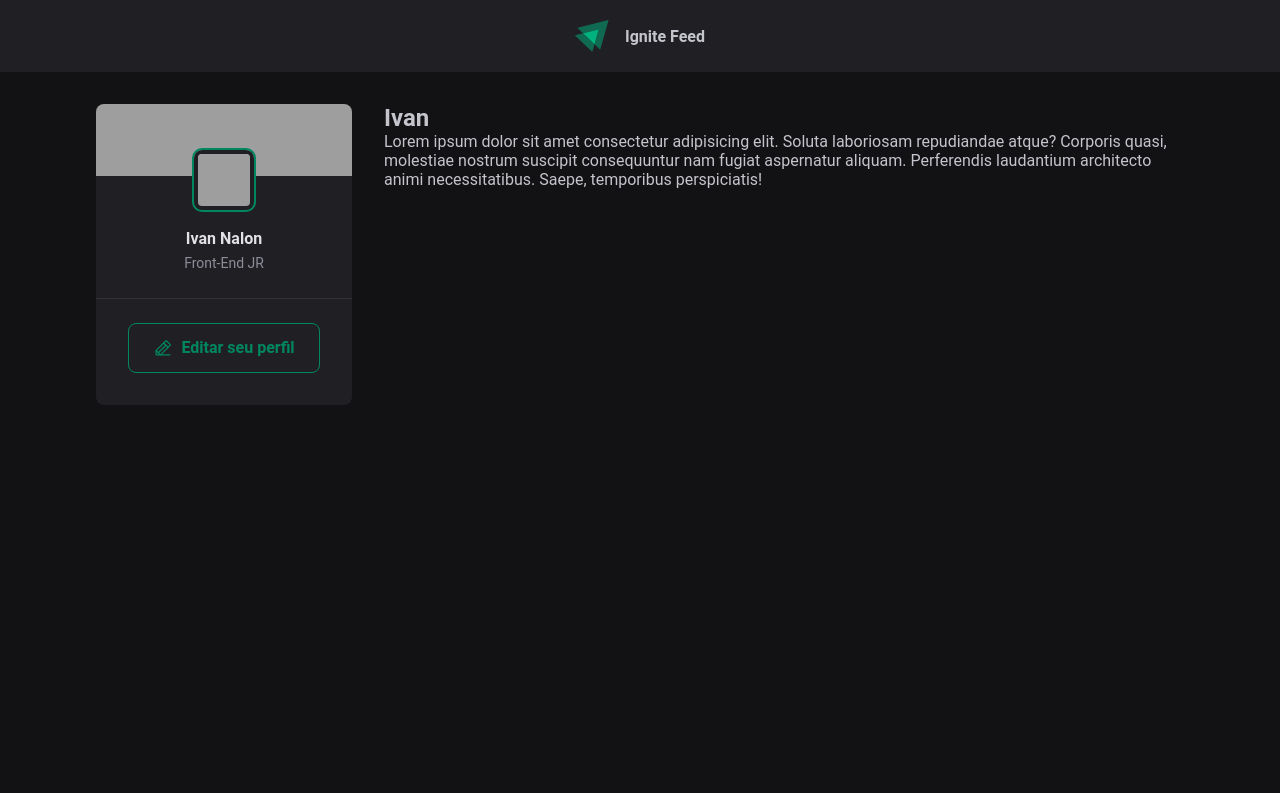
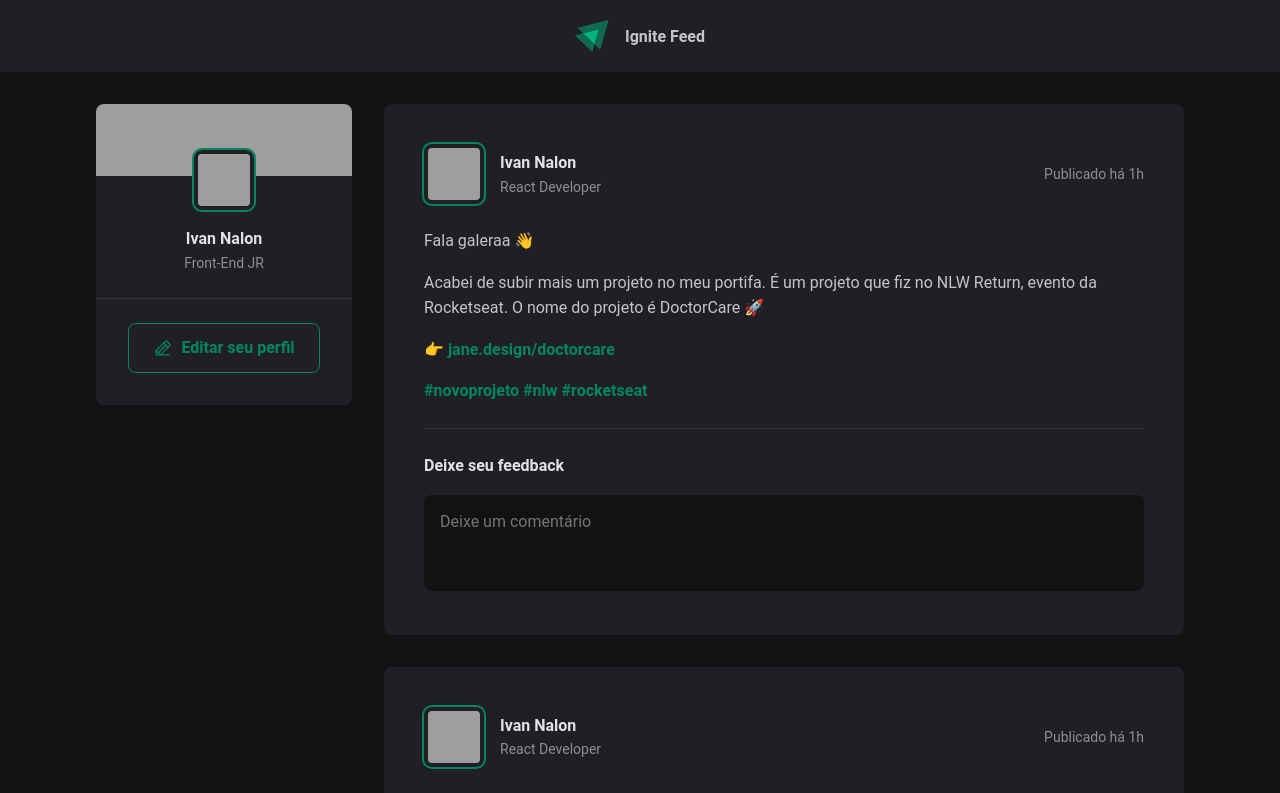
Before and after one commit to ivannalon/reactapp, a React app: page / in a window 1280 px wide. Shown: the top 793 px of the page. Built offline with nearby package versions, Linux system fonts and the light colour scheme; grey boxes are pictures that could not be loaded; the HTML template or start-up script is replaced by a standard one.

Commit message:
Finalizado a estrutura do Post

```diff
--- a/src/App.jsx
+++ b/src/App.jsx
@@ -1,5 +1,5 @@
 import { Header } from "./components/Header";
-import { Post } from "./Post";
+import { Post } from "./components/Post";
 import "./global.css"
 import styles from "./App.module.css"
 import { Sidebar } from "./components/Sidebar";
@@ -16,6 +16,11 @@
             author="Ivan"
             content="Lorem ipsum dolor sit amet consectetur adipisicing elit. Soluta laboriosam repudiandae atque? Corporis quasi, molestiae nostrum suscipit consequuntur nam fugiat aspernatur aliquam. Perferendis laudantium architecto animi necessitatibus. Saepe, temporibus perspiciatis!"
           />
+
+          <Post
+            author="Ivan"
+            content="Lorem ipsum dolor sit amet consectetur adipisicing elit. Soluta laboriosam repudian"
+          />
         </main>
       </div>
     </>
--- a/src/Post.jsx
+++ /dev/null
@@ -1,10 +0,0 @@
-export function Post(props){
-  console.log(props)
-
-  return (
-    <>
-      <h2>{props.author}</h2>
-      <p>{props.content}</p>
-    </>
-  )
-}
--- /dev/null
+++ b/src/components/Post.jsx
@@ -0,0 +1,44 @@
+import styles from "./Post.module.css"
+
+export function Post(){
+  return(
+    <article className={styles.post}>
+      <header>
+        <div className={styles.author}>
+          <img className={styles.avatar} src="https://github.com/ivannalon.png"/>
+          <div className={styles.authorInfo}>
+            <strong>Ivan Nalon</strong>
+            <span>React Developer</span>
+          </div>
+        </div>
+
+        <time title="11 de Maio às 08:11h" dateTime="2022-05-11 08:11">
+          Publicado há 1h
+        </time>
+      </header>
+
+      <div className={styles.content}>
+          <p>Fala galeraa 👋</p>
+          <p>Acabei de subir mais um projeto no meu portifa. É um projeto que fiz no NLW Return, evento da Rocketseat. O nome do projeto é DoctorCare 🚀</p>
+          <p><a href="/">👉 jane.design/doctorcare</a></p>
+          <p>
+            <a href="/">#novoprojeto</a>{" "}
+            <a href="/">#nlw</a>{" "}
+            <a href="/">#rocketseat</a>
+          </p>
+      </div>
+
+      <form className={styles.commentForm}>
+        <strong>Deixe seu feedback</strong>
+
+        <textarea
+          placeholder="Deixe um comentário"
+        />
+
+        <footer>
+          <button type="submit">Publicar</button>
+        </footer>
+      </form>
+    </article>
+  )
+}
--- /dev/null
+++ b/src/components/Post.module.css
@@ -0,0 +1,120 @@
+.post {
+  background: var(--gray-800);
+  border-radius: 8px;
+  padding: 2.5rem;
+}
+
+.post + .post {
+  margin-top: 2rem;
+}
+
+.content {
+  line-height: 1.6;
+  color: var(--gray-300);
+  margin-top: 1.5rem;
+}
+
+.content p {
+  margin-top: 1rem;
+}
+
+.content a {
+  font-weight: bold;
+  color: var(--green-500);
+  text-decoration: none;
+  transition: 0.2s;
+}
+
+.content a:hover {
+  color: var(--green-300);
+}
+
+.post > header {
+  display: flex;
+  align-items: center;
+  justify-content: space-between;
+}
+
+.post > header time {
+  font-size: 0.875rem;
+  color: var(--gray-400);
+}
+
+.author {
+  display: flex;
+  align-items: center;
+  gap: 1rem;
+}
+
+.authorInfo strong {
+  display: block;
+  color: var(--gray-100);
+  line-height: 1.6;
+}
+
+.authorInfo span {
+  display: block;
+  font-size: 0.875rem;
+  color: var(--gray-400);
+  line-height: 1.6;
+}
+
+.author img {
+  width: calc(3rem + 12px);
+  height: calc(3rem + 12px);
+  border-radius: 8px;
+  border: 4px solid var(--gray-800);
+  outline: 2px solid var(--green-500);
+}
+
+.commentForm {
+  width: 100%;
+  margin-top: 1.5rem;
+  padding-top: 1.5rem;
+  border-top: 1px solid var(--gray-600);
+}
+
+.commentForm > strong {
+  line-height: 1.6;
+  color: var(--gray-100);
+}
+
+.commentForm > textarea {
+  width: 100%;
+  background: var(--gray-900);
+  border: 0;
+  resize: none;
+  height: 6rem;
+  padding: 1rem;
+  border-radius: 8px;
+  color: var(--gray-100);
+  line-height: 1.4;
+  margin-top: 1rem;
+}
+
+.commentForm footer {
+  visibility: hidden;
+  max-height: 0;
+}
+
+.commentForm:focus-within footer {
+  visibility: visible;
+  max-height: none;
+}
+
+.commentForm button[type=submit] {
+  padding: 1rem 1.5rem;
+  margin-top: 1rem;
+  border-radius: 8px;
+  border: 0;
+  background: var(--green-500);
+  color: var(--white);
+  font-weight: bold;
+  cursor: pointer;
+
+  transition: 0.15s;
+}
+
+.commentForm button[type=submit]:hover {
+  background: var(--green-300);
+}
--- a/src/global.css
+++ b/src/global.css
@@ -9,7 +9,13 @@
   --gray-800: #202024;
   --gray-900: #121214;
 
+  --green-300: #00B37E;
   --green-500: #00875f;
+}
+
+:focus {
+  outline: transparent;
+  box-shadow: 0 0 0 2px var(--green-500);
 }
 
 * {
```
